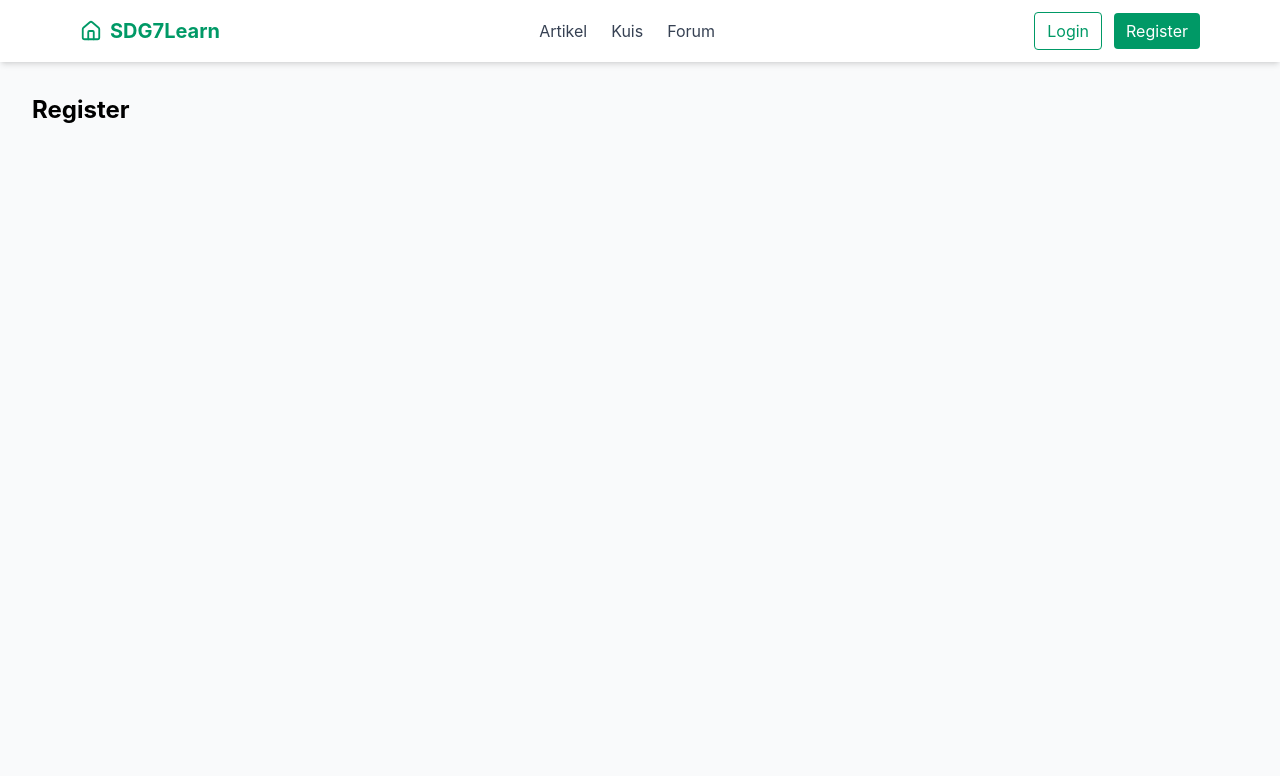
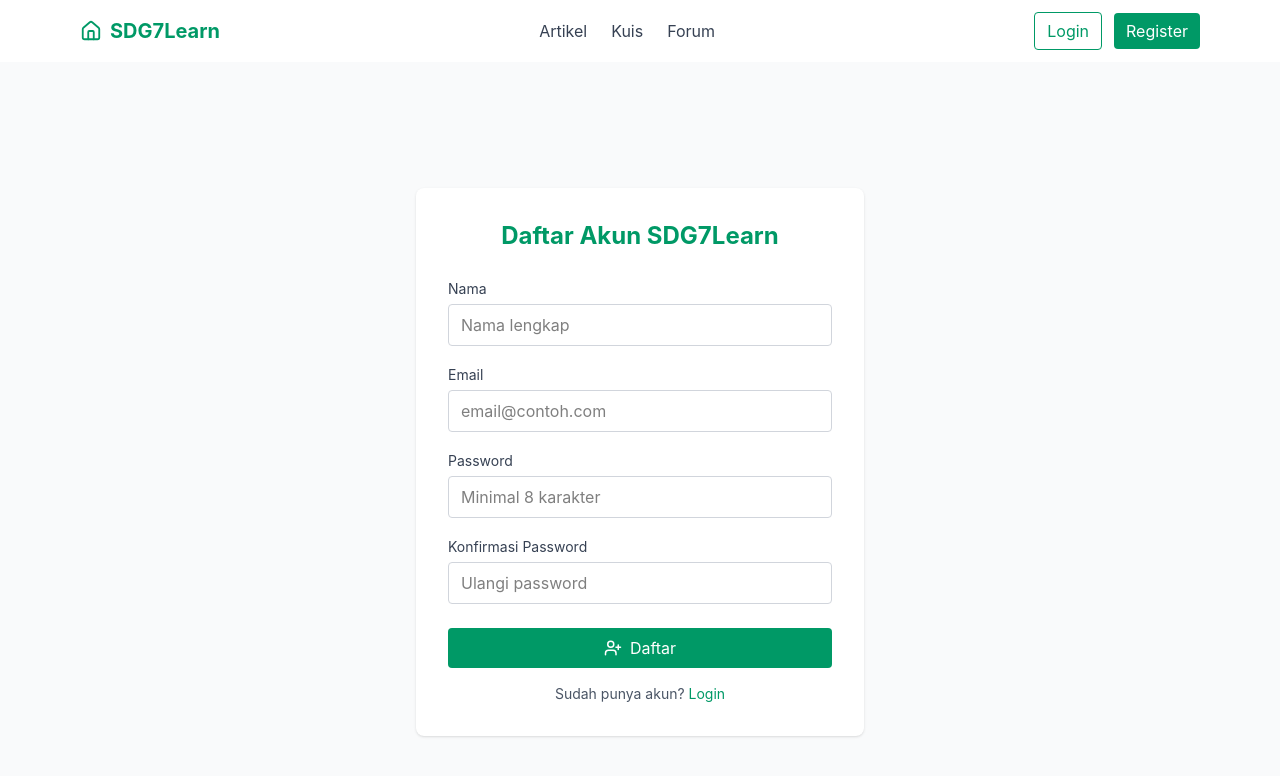
Before and after one commit to Crysaldi/final-project-pbw2-frontend, a React (Vite) app: page /register in a window 1280 px wide. Shown: the top 776 px of the page. Built offline with nearby package versions, Linux system fonts and the light colour scheme.

Commit message:
feat(auth): implementasi UI register dan integrasi API

```diff
--- a/src/features/auth/Register.jsx
+++ b/src/features/auth/Register.jsx
@@ -1,3 +1,133 @@
+import { useState } from 'react'
+import { useNavigate, Link } from 'react-router-dom'
+import { UserPlus } from 'lucide-react'
+import axiosInstance from '../../api/axiosInstance'
+import { useAuth } from '../../context/AuthContext'
+
 export default function Register() {
-  return <h1 className="p-8 text-2xl font-bold">Register</h1>
+  const [name, setName] = useState('')
+  const [email, setEmail] = useState('')
+  const [password, setPassword] = useState('')
+  const [confirmPassword, setConfirmPassword] = useState('')
+  const [error, setError] = useState('')
+  const [loading, setLoading] = useState(false)
+
+  const navigate = useNavigate()
+  const { login } = useAuth()
+
+    async function handleSubmit(e) {
+    e.preventDefault()
+    setError('')
+
+    if (password !== confirmPassword) {
+      setError('Password dan konfirmasi password tidak sama.')
+      return
+    }
+    if (password.length < 8) {
+      setError('Password minimal 8 karakter.')
+      return
+    }
+
+    setLoading(true)
+    try {
+      const res = await axiosInstance.post('/auth/register', {
+        name,
+        email,
+        password,
+      })
+      const { user, token } = res.data.data
+      login(token, user)
+      navigate('/')
+    } catch (err) {
+      setError(err.response?.data?.message || 'Registrasi gagal. Coba lagi.')
+    } finally {
+      setLoading(false)
+    }
+  }
+
+    return (
+    <div className="min-h-screen flex items-center justify-center bg-gray-50 px-4 py-10">
+      <form
+        onSubmit={handleSubmit}
+        className="w-full max-w-md bg-white p-8 rounded-lg shadow"
+      >
+        <h1 className="text-2xl font-bold mb-6 text-center text-emerald-600">
+          Daftar Akun SDG7Learn
+        </h1>
+
+        {error && (
+          <p className="mb-4 p-3 bg-red-100 text-red-700 rounded text-sm">
+            {error}
+          </p>
+        )}
+
+        <label className="block mb-4">
+          <span className="text-sm text-gray-700">Nama</span>
+          <input
+            type="text"
+            value={name}
+            onChange={(e) => setName(e.target.value)}
+            required
+            maxLength={100}
+            className="mt-1 w-full px-3 py-2 border border-gray-300 rounded focus:outline-none focus:ring-2 focus:ring-emerald-500"
+            placeholder="Nama lengkap"
+          />
+        </label>
+
+        <label className="block mb-4">
+          <span className="text-sm text-gray-700">Email</span>
+          <input
+            type="email"
+            value={email}
+            onChange={(e) => setEmail(e.target.value)}
+            required
+            className="mt-1 w-full px-3 py-2 border border-gray-300 rounded focus:outline-none focus:ring-2 focus:ring-emerald-500"
+            placeholder="email@contoh.com"
+          />
+        </label>
+
+        <label className="block mb-4">
+          <span className="text-sm text-gray-700">Password</span>
+          <input
+            type="password"
+            value={password}
+            onChange={(e) => setPassword(e.target.value)}
+            required
+            minLength={8}
+            className="mt-1 w-full px-3 py-2 border border-gray-300 rounded focus:outline-none focus:ring-2 focus:ring-emerald-500"
+            placeholder="Minimal 8 karakter"
+          />
+        </label>
+
+        <label className="block mb-6">
+          <span className="text-sm text-gray-700">Konfirmasi Password</span>
+          <input
+            type="password"
+            value={confirmPassword}
+            onChange={(e) => setConfirmPassword(e.target.value)}
+            required
+            minLength={8}
+            className="mt-1 w-full px-3 py-2 border border-gray-300 rounded focus:outline-none focus:ring-2 focus:ring-emerald-500"
+            placeholder="Ulangi password"
+          />
+        </label>
+
+        <button
+          type="submit"
+          disabled={loading}
+          className="w-full flex items-center justify-center gap-2 bg-emerald-600 text-white py-2 rounded hover:bg-emerald-700 disabled:opacity-50"
+        >
+          <UserPlus size={18} />
+          {loading ? 'Memproses...' : 'Daftar'}
+        </button>
+
+        <p className="mt-4 text-sm text-center text-gray-600">
+          Sudah punya akun?{' '}
+          <Link to="/login" className="text-emerald-600 hover:underline">
+            Login
+          </Link>
+        </p>
+      </form>
+    </div>
+  )
 }
```
